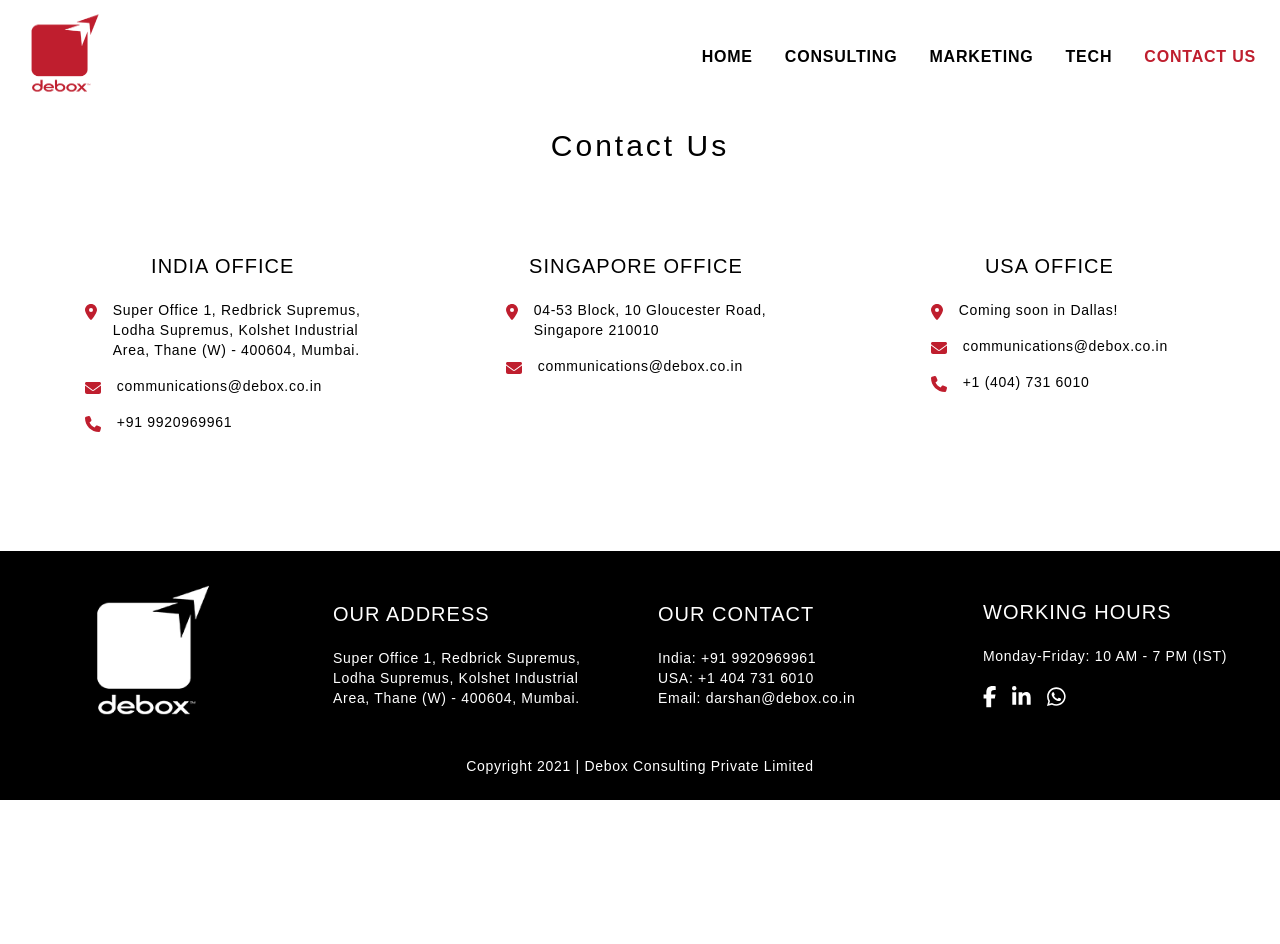
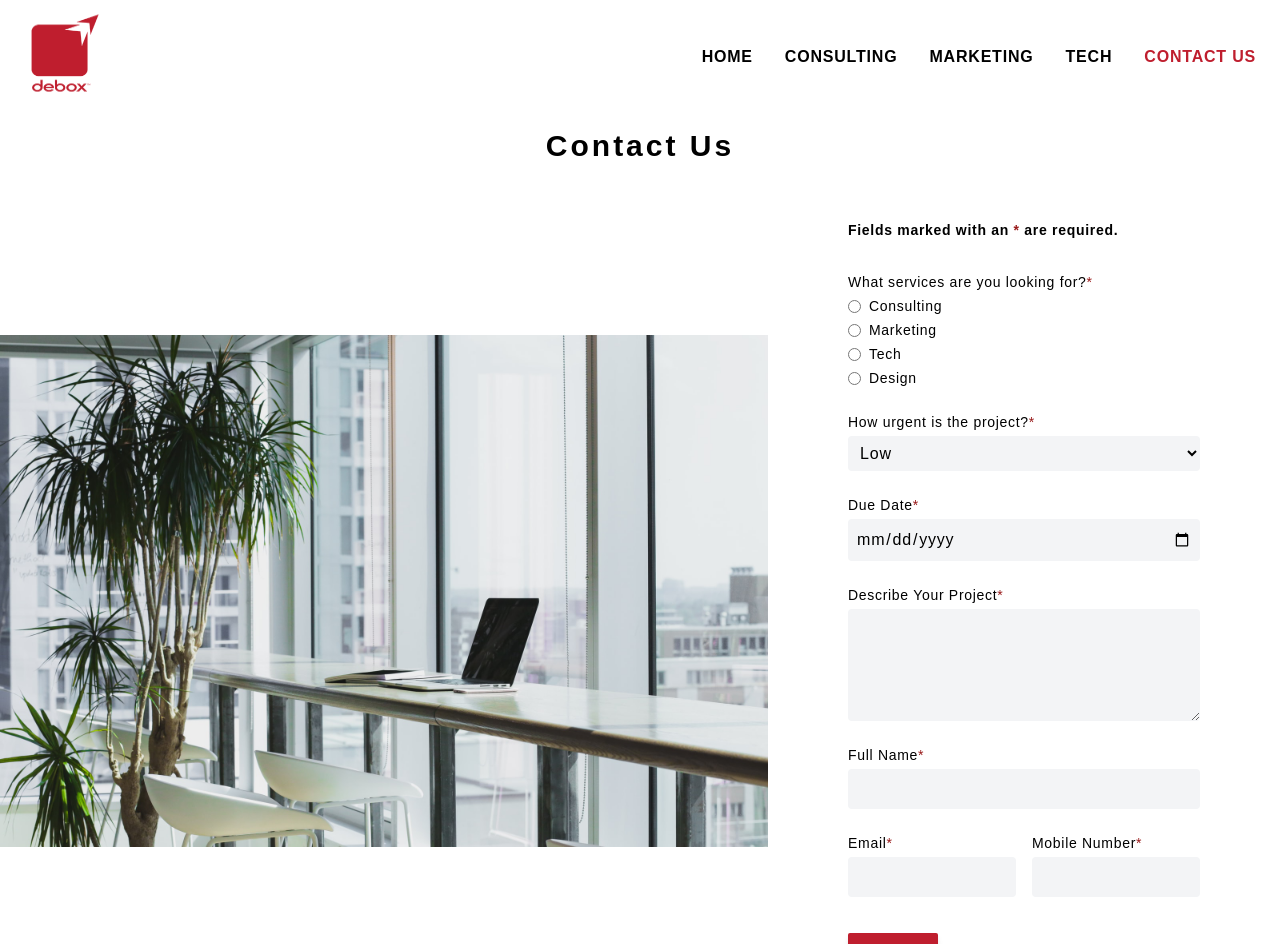
Before and after one commit to Debox-Mehank/DeboxWebsite, a Next.js app: page /contact in a window 1280 px wide. Shown: the top 944 px of the page. Before the commit the page ends 800 px from the top, so only its background shows below. Built offline with nearby package versions, Linux system fonts and the light colour scheme.

Commit message:
animation added and contact changes

```diff
--- a/components/Clients.tsx
+++ b/components/Clients.tsx
@@ -37,7 +37,7 @@
 
 const Clients = () => {
   return (
-    <div className="flex justify-center items-center flex-col px-3 py-5 m-2 xl:px-15 xl:py-8 xl:m-4 select-none">
+    <div data-aos="fade-up-left" data-aos-duration="1000" data-aos-easing="ease-in-out" data-aos-mirror="true" className="flex justify-center items-center flex-col px-3 py-5 m-2 xl:px-15 xl:py-8 xl:m-4 select-none">
       <h4 className="pb-4 pt-4 text-xl font-normal xl:text-3xl tracking-widest text-center">
         Our Clients
       </h4>
--- a/components/Essentials.tsx
+++ b/components/Essentials.tsx
@@ -64,7 +64,7 @@
   const [swiper, setSwiper] = useState<any>();
 
   return (
-    <div className="flex justify-center items-center flex-col gap-8 px-3 pt-5 m-2 xl:px-15 xl:py-8 xl:m-4 select-none">
+    <div data-aos="zoom-in-up" data-aos-duration="1000" data-aos-easing="ease-in-out" data-aos-mirror="true" className="flex justify-center items-center flex-col gap-8 px-3 pt-5 m-2 xl:px-15 xl:py-8 xl:m-4 select-none">
       <h4 className="pt-4 text-xl font-normal xl:text-3xl tracking-widest text-center">
         6 Essentials to build a Sustainable Bussiness
       </h4>
--- a/components/reusable/QuoteBanner.tsx
+++ b/components/reusable/QuoteBanner.tsx
@@ -5,11 +5,13 @@
 interface QuoteBannerProps {
   content: string;
   author: string;
+  animation: string;
+  offset: string;
 }
 
-const QuoteBanner = ({ content, author }: QuoteBannerProps) => {
+const QuoteBanner = ({ content, author, animation, offset }: QuoteBannerProps) => {
   return (
-    <div className="mt-12 md:8 lg:8 p-4 bg-primary w-full 2xl:p-8">
+    <div data-aos="" className="mt-12 md:8 lg:8 p-4 bg-primary w-full 2xl:p-8">
       <h4 className="whitespace-pre-wrap text-center text-white text-sm md:text-lg lg:text-lg xl:text-xl font-normal tracking-widest lg:px-20 xl:px-20">
         <FontAwesomeIcon
           icon={faQuoteLeft}
--- a/components/reusable/ServiceCard.tsx
+++ b/components/reusable/ServiceCard.tsx
@@ -11,7 +11,7 @@
 
 const ServiceCard = ({ img, title, content, link }: ServiceCardProps) => {
   return (
-    <div className="flex flex-col justify-between items-center p-3 gap-3 xl:p-4">
+    <div data-aos="fade-up-right" data-aos-duration="1000" data-aos-easing="ease-in-out" data-aos-mirror="true" className="flex flex-col justify-between items-center p-3 gap-3 xl:p-4">
       <div className="hidden md:block lg:block">
         <Image src={img} alt={title} />
       </div>
--- a/pages/_app.tsx
+++ b/pages/_app.tsx
@@ -1,12 +1,19 @@
+import { useEffect } from "react";
 import "../styles/globals.css";
 import type { AppProps } from "next/app";
 import { config } from "@fortawesome/fontawesome-svg-core";
 import "@fortawesome/fontawesome-svg-core/styles.css";
 import Layout from "../components/Layout";
 import "swiper/css";
+import "aos/dist/aos.css"
+import Aos from "aos"
 config.autoAddCss = false;
 
 function MyApp({ Component, pageProps }: AppProps) {
+  useEffect(() => {
+    Aos.init()
+  }, []);
+
   return (
     <Layout>
       <Component {...pageProps} />
--- a/pages/contact.tsx
+++ b/pages/contact.tsx
@@ -1,26 +1,84 @@
-import {
-  faFacebookF,
-  faLinkedinIn,
-  faWhatsapp,
-} from "@fortawesome/free-brands-svg-icons";
 import {
   faEnvelope,
   faLocationDot,
   faPhone,
 } from "@fortawesome/free-solid-svg-icons";
+import Link from "next/link"
 import { FontAwesomeIcon } from "@fortawesome/react-fontawesome";
-import Link from "next/link";
+import Image from "next/image";
 import React from "react";
+import contactImage from "../assets/contact_us_image.jpg"
 
 const Contact = () => {
   return (
     <div className="w-full mt-16">
-      <div className="flex justify-center items-center flex-col px-3 py-5 m-2 xl:px-15 xl:py-8 xl:m-4 select-none">
-        <h4 className="pt-4 text-xl font-normal xl:text-3xl tracking-widest text-center">
+      <div className="flex justify-center items-center flex-col px-3 py-5 mx-2 mt-2 xl:px-15 xl:py-8 xl:m-4 select-none">
+        <h4 className="pt-4 text-xl font-bold xl:text-3xl tracking-widest text-center">
           Contact Us
         </h4>
       </div>
-      <div className="grid grid-cols-1 gap-6 lg:grid-cols-3 xl:grid-cols-3 lg:p-8">
+      <div className="grid grid-cols-1 lg:grid-cols-contact xl:grid-cols-contact">
+        <div className="w-full flex justify-center items-center">
+          <Image src={contactImage} alt="Debox Consulting Contact Us" objectFit="cover" />
+        </div>
+        <form name="contact" data-netlify={true} method="POST" className="w-full px-8 lg:px-20 xl:px-20 py-4 lg:py-0 xl:py-0 flex flex-col justify-center gap-6">
+          <input type="hidden" name="contact" value={"contact"} />
+          <p className="text-black font-semibold text-xs md:text-sm lg:text-sm xl:text-sm my-2">Fields marked with an <span className="text-red-800">*</span> are required.</p>
+          <div className="flex flex-col gap-1">
+            <label className="text-xs md:text-sm lg:text-sm xl:text-sm">What services are you looking for?<span className="text-red-800">*</span></label>
+            <div className="flex items-center justify-start gap-2">
+              <input required type="radio" name="services" id="services-consulting" />
+              <label htmlFor="services-consulting" className="text-xs md:text-sm lg:text-sm xl:text-sm">Consulting</label>
+            </div>
+            <div className="flex items-center justify-start gap-2">
+              <input required type="radio" name="services" id="services-marketing" />
+              <label htmlFor="services-marketing" className="text-xs md:text-sm lg:text-sm xl:text-sm">Marketing</label>
+            </div>
+            <div className="flex items-center justify-start gap-2">
+              <input required type="radio" name="services" id="services-tech" />
+              <label htmlFor="services-tech" className="text-xs md:text-sm lg:text-sm xl:text-sm">Tech</label>
+            </div>
+            <div className="flex items-center justify-start gap-2">
+              <input required type="radio" name="services" id="services-design" />
+              <label htmlFor="services-design" className="text-xs md:text-sm lg:text-sm xl:text-sm">Design</label>
+            </div>
+          </div>
+          <div className="flex flex-col gap-1">
+            <label htmlFor="urgency" className="text-xs md:text-sm lg:text-sm xl:text-sm">How urgent is the project?<span className="text-red-800">*</span></label>
+            <select required id="urgency" name="urgency" className="bg-gray-100 p-2 rounded text-sm md:text-base lg:text-base xl:text-base">
+              <option value="low">Low</option>
+              <option value="medium">Medium</option>
+              <option value="high">High</option>
+            </select>
+          </div>
+          <div className="flex flex-col gap-1">
+            <label htmlFor="duedate" className="text-xs md:text-sm lg:text-sm xl:text-sm">Due Date<span className="text-red-800">*</span></label>
+            <input required id="duedate" name="duedate" type={"date"} className="bg-gray-100 p-2 rounded text-sm md:text-base lg:text-base xl:text-base" />
+          </div>
+          <div className="flex flex-col gap-1">
+            <label htmlFor="desc" className="text-xs md:text-sm lg:text-sm xl:text-sm">Describe Your Project<span className="text-red-800">*</span></label>
+            <textarea required rows={4} id="desc" name="desc" className="bg-gray-100 p-2 rounded text-sm md:text-base lg:text-base xl:text-base" />
+          </div>
+          <div className="flex flex-col gap-1">
+            <label htmlFor="fullname" className="text-xs md:text-sm lg:text-sm xl:text-sm">Full Name<span className="text-red-800">*</span></label>
+            <input required id="fullname" name="fullname" type="text" className="bg-gray-100 p-2 rounded text-sm md:text-base lg:text-base xl:text-base" />
+          </div>
+          <div className="grid grid-cols-1 lg:grid-cols-2 xl:grid-cols-2 gap-4">
+            <div className="flex flex-col gap-1">
+              <label htmlFor="email" className="text-xs md:text-sm lg:text-sm xl:text-sm">Email<span className="text-red-800">*</span></label>
+              <input required id="email" name="email" type="email" className="bg-gray-100 p-2 rounded text-sm md:text-base lg:text-base xl:text-base" />
+            </div>
+            <div className="flex flex-col gap-1">
+              <label htmlFor="phone" className="text-xs md:text-sm lg:text-sm xl:text-sm">Mobile Number<span className="text-red-800">*</span></label>
+              <input required id="phone" name="phone" type="number" maxLength={10} max={10} className="bg-gray-100 p-2 rounded text-sm md:text-base lg:text-base xl:text-base" />
+            </div>
+          </div>
+          <div className="w-full">
+            <input type="submit" value="Submit" className="text-white bg-primary font-semibold text-sm shadow-md cursor-pointer rounded-sm py-1.5 px-4 mt-3 lg:py-2 hover:text-black hover:bg-gray-300 w-max uppercase" />
+          </div>
+        </form>
+      </div>
+      <div className="grid grid-cols-1 gap-6 lg:grid-cols-3 xl:grid-cols-3 lg:p-8 w-full lg:w-3/5 xl:w-3/5 mt-5">
         <div className="p-2 flex flex-col justify-start items-start lg:items-center xl:items-center pl-10 pb-10 lg:pl-0 lg:pb-0 xl:pl-0 xl:pb-0 space-y-5">
           <h4 className="font-normal text-xl text-black uppercase">
             India Office
--- a/pages/index.tsx
+++ b/pages/index.tsx
@@ -11,6 +11,8 @@
     <div className="mt-16 tracking-widest">
       <Slider />
       <QuoteBanner
+        animation=""
+        offset=""
         content={
           "ALWAYS PUT PEOPLE FIRST, FOR WITHOUT THEM THERE IS NO ORGANIZATION"
         }
@@ -18,6 +20,8 @@
       />
       <Services />
       <QuoteBanner
+        animation=""
+        offset=""
         content={
           "IF YOU GET YOUR PEOPLE CAPABILITY RIGHT FIRST… AND CONTINUE TO MAKE IT YOUR FIRST PRIORITY…I GUARANTEE YOU THE RESULTS WILL FOLLOW."
         }
@@ -25,6 +29,8 @@
       />
       <Essentials />
       <QuoteBanner
+        animation=""
+        offset=""
         content={"TO WIN THE MARKETPLACE, YOU MUST FIRST WIN THE WORKPLACE"}
         author={"DOUG CONANT"}
       />
--- a/tailwind.config.js
+++ b/tailwind.config.js
@@ -12,7 +12,8 @@
         greyButtonBg: "#afafaf",
       },
       gridTemplateColumns: {
-        essential: "70% 30%"
+        essential: "70% 30%",
+        contact: "60% 40%"
       }
     },
   },
```
Also changed, not shown: pages/consulting.tsx (+5 -5 lines), pages/custom-solutions.tsx (+8 -8 lines), pages/marketing.tsx (+5 -5 lines), assets/contact_us_image.jpg (added), styles/globals.css (line endings or trailing spaces).
